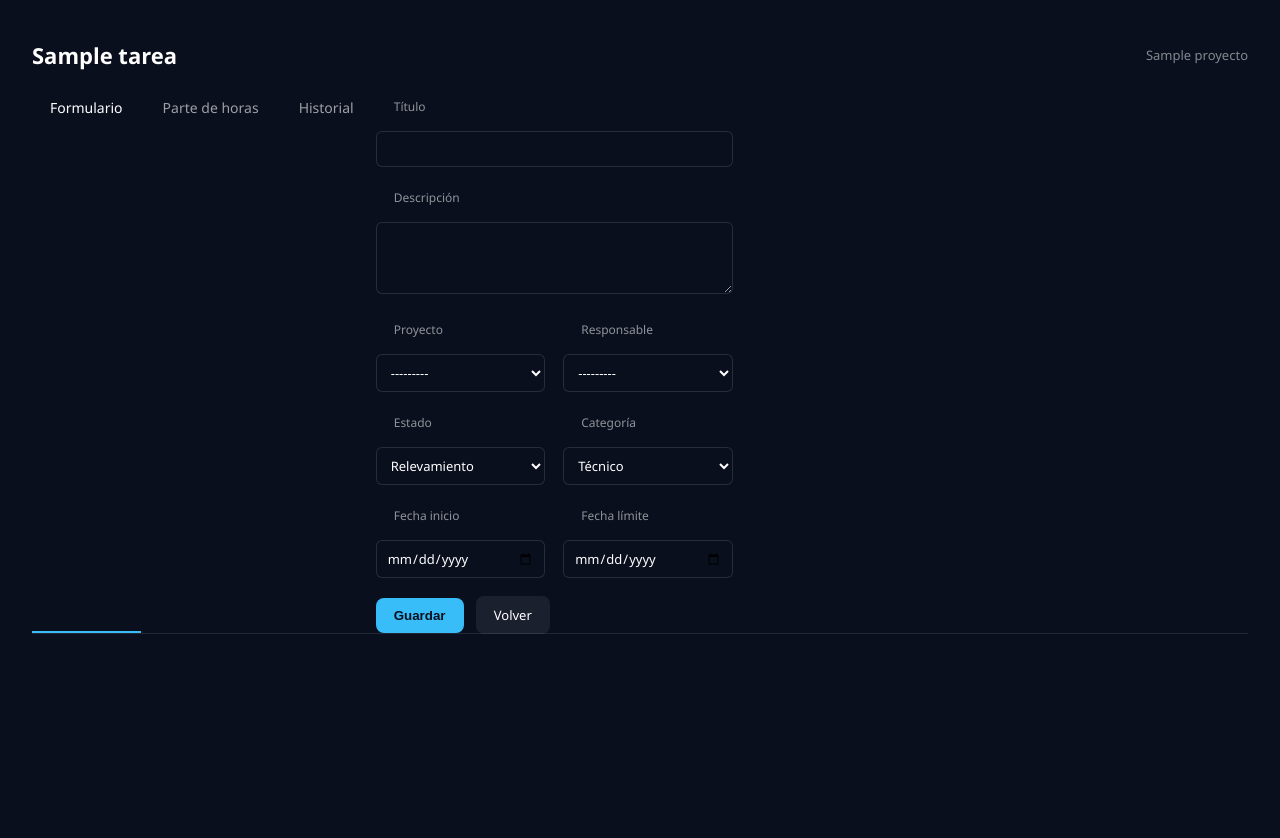
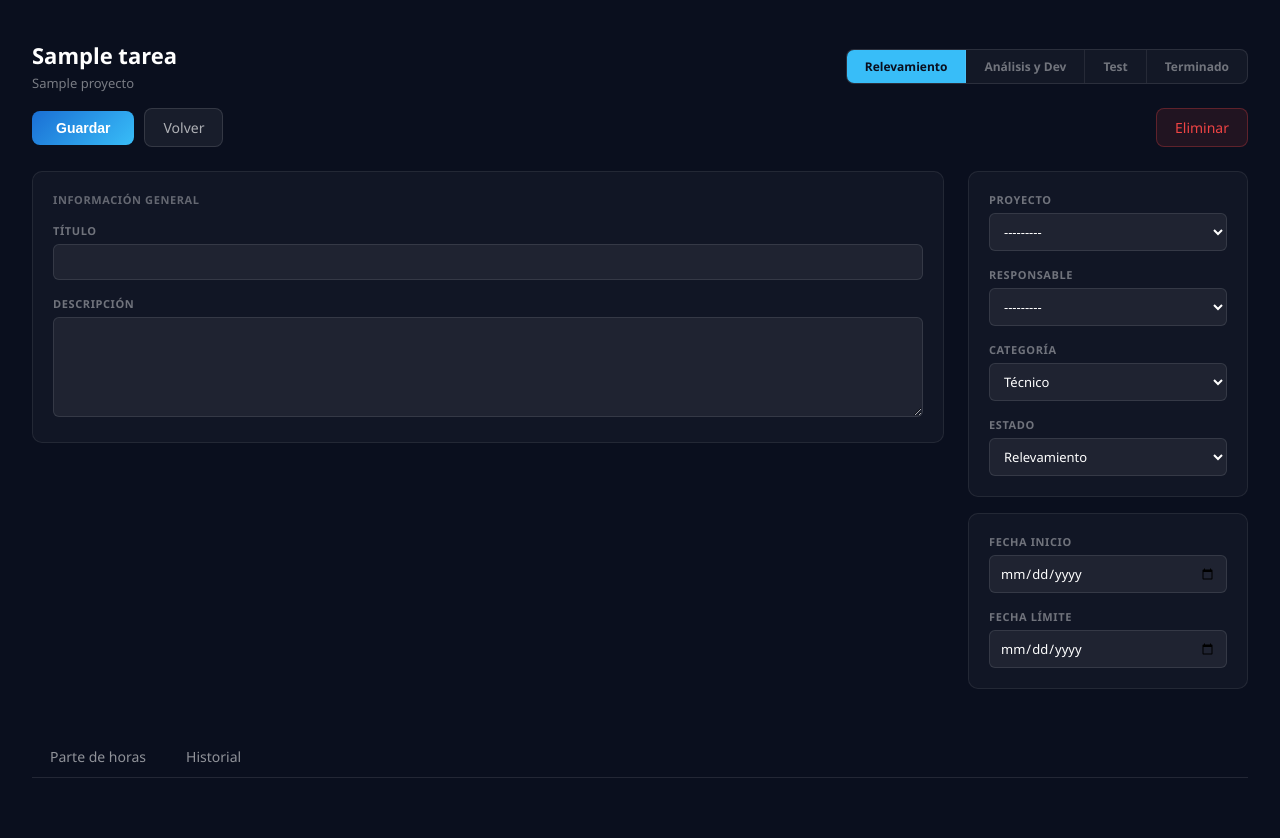
Before and after one commit to pauortec/gestiondetareas, a Django app: template app/templates/tareas/detalle.html in a window 1280 px wide. Shown: the part 69-907 px from the top of the page. Before the commit the page ends 703 px from the top, so only its background shows below. Run offline with Django 5.2, Linux system fonts and the light colour scheme; tables that the repository leaves empty hold one stand-in row (values such as "Sample post"); the template is opened without the code that fills it: values that come from a table or form of the project are taken from there, most other values are stand-ins (such as "Sample title", 1, 10 or a date in 2020).

Commit message:
feat: rediseñar detalle tarea estilo Odoo con barra de estados

```diff
--- a/app/templates/tareas/detalle.html
+++ b/app/templates/tareas/detalle.html
@@ -2,61 +2,171 @@
 {% block title %}{{ tarea.titulo }}{% endblock %}
 
 {% block estilos %}<style>
-.tabs { display: flex; gap: 4px; border-bottom: 1px solid rgba(255,255,255,0.1); margin: 18px 0 16px; }
-.tabs label { padding: 10px 18px; cursor: pointer; font-size: 14px; color: rgba(255,255,255,0.6); border-bottom: 2px solid transparent; }
-.tabs input[type=radio] { display: none; }
-.tabs input[type=radio]:checked + label { color: #fff; border-bottom-color: #38bdf8; }
+.status-bar {
+    display: flex;
+    gap: 0;
+    background: rgba(255,255,255,0.04);
+    border: 1px solid rgba(255,255,255,0.1);
+    border-radius: 8px;
+    overflow: hidden;
+}
+.status-bar a {
+    padding: 8px 18px;
+    font-size: 12px;
+    font-weight: 600;
+    color: rgba(255,255,255,0.4);
+    text-decoration: none;
+    border-right: 1px solid rgba(255,255,255,0.08);
+    transition: all 0.2s;
+    white-space: nowrap;
+}
+.status-bar a:last-child { border-right: none; }
+.status-bar a.active { background: #38bdf8; color: #0a0f1e; }
+.status-bar a:hover:not(.active) { background: rgba(255,255,255,0.07); color: #fff; }
+.detalle-header {
+    display: flex;
+    align-items: center;
+    justify-content: space-between;
+    margin-bottom: 8px;
+    flex-wrap: wrap;
+    gap: 12px;
+}
+.detalle-titulo { font-size: 22px; font-weight: 700; margin-bottom: 4px; }
+.detalle-proyecto { font-size: 13px; color: rgba(255,255,255,0.45); }
+.form-actions { display: flex; gap: 10px; margin-bottom: 24px; margin-top: 16px; align-items: center; }
+.btn-save {
+    padding: 9px 24px;
+    background: linear-gradient(135deg, #1a6fd4, #38bdf8);
+    border: none; border-radius: 8px; color: #fff;
+    font-size: 14px; font-weight: 600; cursor: pointer;
+}
+.btn-save:hover { opacity: 0.88; }
+.btn-back {
+    padding: 9px 18px;
+    background: rgba(255,255,255,0.06);
+    border: 1px solid rgba(255,255,255,0.12);
+    border-radius: 8px; color: rgba(255,255,255,0.65);
+    font-size: 14px; text-decoration: none;
+}
+.btn-delete {
+    padding: 9px 18px;
+    background: rgba(239,68,68,0.1);
+    border: 1px solid rgba(239,68,68,0.3);
+    border-radius: 8px; color: #ef4444;
+    font-size: 14px; text-decoration: none;
+    margin-left: auto;
+}
+.detalle-body { display: grid; grid-template-columns: 1fr 280px; gap: 24px; margin-bottom: 32px; }
+.card-section {
+    background: rgba(255,255,255,0.03);
+    border: 1px solid rgba(255,255,255,0.08);
+    border-radius: 10px; padding: 20px; margin-bottom: 16px;
+}
+.card-section h4 {
+    font-size: 11px; font-weight: 700; text-transform: uppercase;
+    letter-spacing: 0.6px; color: rgba(255,255,255,0.35); margin-bottom: 16px;
+}
+.field { margin-bottom: 16px; }
+.field:last-child { margin-bottom: 0; }
+.field label {
+    display: block; font-size: 11px; font-weight: 600;
+    text-transform: uppercase; letter-spacing: 0.6px;
+    color: rgba(255,255,255,0.4); margin-bottom: 6px;
+}
+.field input[type=text], .field input[type=date], .field select, .field textarea {
+    width: 100%; padding: 8px 10px;
+    background: rgba(255,255,255,0.06);
+    border: 1px solid rgba(255,255,255,0.1);
+    border-radius: 6px; color: #fff; font-size: 13px;
+    font-family: inherit; transition: border-color 0.2s;
+}
+.field input:focus, .field select:focus, .field textarea:focus { outline: none; border-color: #38bdf8; }
+.field select option { background: #1a2035; }
+.field textarea { resize: vertical; min-height: 100px; }
+.tabs-bottom {
+    border-bottom: 1px solid rgba(255,255,255,0.1);
+    display: flex; gap: 4px; margin-bottom: 20px;
+}
+.tabs-bottom input[type=radio] { display: none; }
+.tabs-bottom label {
+    padding: 10px 18px; cursor: pointer; font-size: 14px;
+    color: rgba(255,255,255,0.55);
+    border-bottom: 2px solid transparent; margin-bottom: -1px;
+}
+.tabs-bottom input[type=radio]:checked + label { color: #fff; border-bottom-color: #38bdf8; }
 .panel { display: none; }
-#t1:checked ~ #panel-form, #t2:checked ~ #panel-horas, #t3:checked ~ #panel-historial { display: block; }
-.form-grid { display: grid; grid-template-columns: 1fr 1fr; gap: 12px 18px; max-width: 800px; }
-.form-grid .full { grid-column: 1 / -1; }
-.form-grid label { display: block; font-size: 12px; color: rgba(255,255,255,0.55); margin-bottom: 4px; }
-.form-grid input, .form-grid select, .form-grid textarea { width: 100%; padding: 8px 10px; background: #0a0f1e; color: #fff; border: 1px solid rgba(255,255,255,0.12); border-radius: 6px; font-size: 13px; font-family: inherit; }
-.btn { padding: 10px 18px; background: #38bdf8; color: #0a0f1e; border: 0; border-radius: 8px; cursor: pointer; font-weight: 600; }
-.btn-cancel { background: rgba(255,255,255,0.07); color: #fff; margin-left: 8px; text-decoration: none; padding: 10px 18px; border-radius: 8px; font-size: 13px; }
-.tabla-horas { width: 100%; border-collapse: collapse; margin-top: 8px; }
-.tabla-horas th, .tabla-horas td { padding: 8px; border-bottom: 1px solid rgba(255,255,255,0.06); text-align: left; font-size: 13px; }
-.tabla-horas th { color: rgba(255,255,255,0.5); font-weight: 600; }
-.tabla-horas input, .tabla-horas select { width: 100%; padding: 6px 8px; background: #0a0f1e; color: #fff; border: 1px solid rgba(255,255,255,0.12); border-radius: 4px; font-size: 12px; }
-.historial-item { padding: 10px 0; border-bottom: 1px solid rgba(255,255,255,0.05); font-size: 13px; }
-.historial-item .fecha { color: rgba(255,255,255,0.4); font-size: 11px; margin-left: 8px; }
+#t2:checked ~ #panel-horas { display: block; }
+#t3:checked ~ #panel-historial { display: block; }
+.tabla-horas { width: 100%; border-collapse: collapse; }
+.tabla-horas th, .tabla-horas td {
+    padding: 8px 10px; border-bottom: 1px solid rgba(255,255,255,0.06);
+    text-align: left; font-size: 13px;
+}
+.tabla-horas th { color: rgba(255,255,255,0.45); font-weight: 600; font-size: 11px; text-transform: uppercase; }
+.tabla-horas input, .tabla-horas select {
+    width: 100%; padding: 6px 8px;
+    background: rgba(255,255,255,0.06); color: #fff;
+    border: 1px solid rgba(255,255,255,0.1); border-radius: 4px; font-size: 12px;
+}
+.historial-item {
+    display: flex; justify-content: space-between;
+    padding: 10px 0; border-bottom: 1px solid rgba(255,255,255,0.05); font-size: 13px;
+}
+.historial-item .fecha { color: rgba(255,255,255,0.35); font-size: 11px; }
+.vacio { color: rgba(255,255,255,0.35); font-size: 13px; padding: 16px 0; }
+@media (max-width: 768px) { .detalle-body { grid-template-columns: 1fr; } }
 </style>{% endblock %}
 
 {% block contenido %}
-<div style="display:flex; justify-content:space-between; align-items:center;">
-    <h2 style="margin:0;">{{ tarea.titulo }}</h2>
-    <span style="color:rgba(255,255,255,0.5); font-size:13px;">{{ tarea.proyecto.nombre }}</span>
+<form method="post">
+{% csrf_token %}
+
+<div class="detalle-header">
+    <div>
+        <div class="detalle-titulo">{{ tarea.titulo }}</div>
+        <div class="detalle-proyecto">{{ tarea.proyecto.nombre }}</div>
+    </div>
+    <div class="status-bar">
+        <a href="?set_estado=relevamiento" class="{% if tarea.estado == 'relevamiento' %}active{% endif %}">Relevamiento</a>
+        <a href="?set_estado=analisis" class="{% if tarea.estado == 'analisis' %}active{% endif %}">Análisis y Dev</a>
+        <a href="?set_estado=test" class="{% if tarea.estado == 'test' %}active{% endif %}">Test</a>
+        <a href="?set_estado=terminado" class="{% if tarea.estado == 'terminado' %}active{% endif %}">Terminado</a>
+    </div>
 </div>
 
-<form method="post">
-    {% csrf_token %}
-    <div class="tabs">
-        <input type="radio" name="tab" id="t1" checked>
-        <label for="t1">Formulario</label>
+<div class="form-actions">
+    <button type="submit" class="btn-save">Guardar</button>
+    <a href="{% url 'kanban_tareas' %}" class="btn-back">Volver</a>
+    <a href="{% url 'eliminar_tarea' tarea.pk %}" class="btn-delete">Eliminar</a>
+</div>
+
+<div class="detalle-body">
+    <div>
+        <div class="card-section">
+            <h4>Información general</h4>
+            <div class="field"><label>Título</label>{{ form.titulo }}</div>
+            <div class="field"><label>Descripción</label>{{ form.descripcion }}</div>
+        </div>
+    </div>
+    <div>
+        <div class="card-section">
+            <div class="field"><label>Proyecto</label>{{ form.proyecto }}</div>
+            <div class="field"><label>Responsable</label>{{ form.responsable }}</div>
+            <div class="field"><label>Categoría</label>{{ form.categoria }}</div>
+            <div class="field"><label>Estado</label>{{ form.estado }}</div>
+        </div>
+        <div class="card-section">
+            <div class="field"><label>Fecha inicio</label>{{ form.fecha_inicio }}</div>
+            <div class="field"><label>Fecha límite</label>{{ form.fecha_limite }}</div>
+        </div>
+    </div>
+</div>
+
+<div class="tabs-bottom">
     <input type="radio" name="tab" id="t2">
     <label for="t2">Parte de horas</label>
     <input type="radio" name="tab" id="t3">
     <label for="t3">Historial</label>
-
-        <div id="panel-form" class="panel">
-            <div class="form-grid">
-                <div class="full">
-                    <label>Título</label>{{ form.titulo }}
-                </div>
-                <div class="full">
-                    <label>Descripción</label>{{ form.descripcion }}
-                </div>
-                <div><label>Proyecto</label>{{ form.proyecto }}</div>
-                <div><label>Responsable</label>{{ form.responsable }}</div>
-                <div><label>Estado</label>{{ form.estado }}</div>
-                <div><label>Categoría</label>{{ form.categoria }}</div>
-                <div><label>Fecha inicio</label>{{ form.fecha_inicio }}</div>
-                <div><label>Fecha límite</label>{{ form.fecha_limite }}</div>
-            </div>
-            <div style="margin-top:20px;">
-                <button type="submit" class="btn">Guardar</button>
-                <a class="btn-cancel" href="{% url 'lista_tareas' %}">Volver</a>
-            </div>
 </div>
 
 <div id="panel-horas" class="panel">
@@ -78,21 +188,21 @@
             {% endfor %}
         </tbody>
     </table>
-            <div style="margin-top:16px;">
-                <button type="submit" class="btn">Guardar</button>
-                <span style="color:rgba(255,255,255,0.4); font-size:12px; margin-left:10px;">Marcá "Borrar" para quitar una línea.</span>
+    <div style="margin-top:14px;">
+        <button type="submit" class="btn-save">Guardar horas</button>
     </div>
 </div>
 
 <div id="panel-historial" class="panel">
     {% for h in historial %}
     <div class="historial-item">
-                {{ h.evento }}<span class="fecha">{{ h.creado_en|date:"d/m/Y H:i" }}</span>
+        <span>{{ h.evento }}</span>
+        <span class="fecha">{{ h.creado_en|date:"d/m/Y H:i" }}</span>
     </div>
     {% empty %}
     <div class="vacio">Sin cambios registrados.</div>
     {% endfor %}
 </div>
-    </div>
+
 </form>
 {% endblock %}
```
Lines whose indentation alone changed are shown as unchanged.
